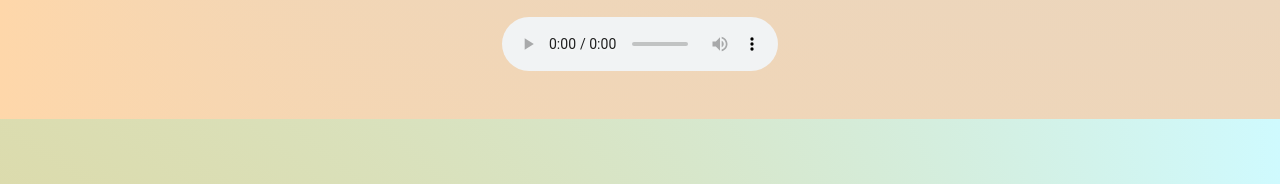
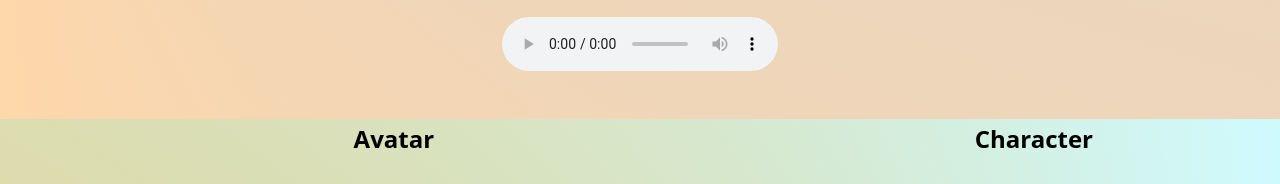
Before and after one commit to Tritintruong114/character-app-tailwindcss, a React (Create React App) app: page / in a window 1280 px wide. Shown: the part 681-865 px from the top of the page. Built offline with nearby package versions, Linux system fonts and the light colour scheme.

Commit message:
This is for some changing in UI

```diff
--- a/src/components/Avatar.jsx
+++ b/src/components/Avatar.jsx
@@ -2,6 +2,7 @@ import React from "react";
 // import PartList from "./PartList";
 import PartOfAvatar from "./PartOfAvatar";
 import PartContainer from "../common/PartContainer";
+import ReactTypingEffect from "react-typing-effect";
 //This is component for main Avatar
 const Avatar = ({
   body,
@@ -21,11 +22,23 @@ const Avatar = ({
 }) => {
   return (
     //   This is big container for the Avater Component
-    <div className="h-screen  md:w-full flex justify-center items-center xl:w-full">
+    <div className="h-screen  md:w-full flex flex-col justify-center items-center relative xl:w-full">
       {/* This is the big container include to the 2 section below */}
-      <div className="w-5/6 h-5/6 shadow-[0px_6px_6px_0px_rgba(0,2,30)]  relative bg-gradient-to-r from-red-200 via-red-300 to-yellow-200 rounded-xl  md:w-3/5 flex-col xl:w-3/5 flex justify-around  items-center">
+      <h1 className="w-full flex justify-center items-center font-bold absolute text-2xl top-1">
+        Avatar
+      </h1>
+      <div className="w-5/6 h-5/6  shadow-[0px_6px_6px_0px_rgba(0,2,30)]  relative bg-gradient-to-r from-red-200 via-red-300 to-yellow-200 rounded-xl  md:w-3/5 flex-col xl:w-3/5 flex justify-around  items-center">
         {/* This is for the Avatar picture container */}
-        <div className="absolute w-full h-5/6 top-6 p-3 flex justify-center items-center">
+        <div className="absolute flex-col w-full h-5/6 top-6 p-3 flex justify-center items-center">
+          <ReactTypingEffect
+            eraseSpeed={25}
+            eraseDelay={2000}
+            speed={21}
+            className="font-bold capitalize text-lg md:text-xl xl:text-xl absolute -top-5 text-cyan-100"
+            text={["Be yourself!✌️"]}
+          />
+
+          {/* <p className="absolute -top-3 font-light">Make A Cool Avatar!</p> */}
           <div className="bg-gradient-to-r shadow-[6.0px_6.0px_3.0px_rgba(0,0,0,0.38)]  from-rose-100 to-teal-100 rounded-xl text-white w-10/12 h-full justify-center items-center flex">
             <PartOfAvatar />
           </div>
--- a/src/components/PartList.jsx
+++ b/src/components/PartList.jsx
@@ -106,6 +106,9 @@ const PartList = (pathOfAssets) => {
   return (
     <div className="h-screen relative justify-center items-center pb-3  w-full flex flex-col">
       {/* This using the main Container */}
+      <h1 className="w-full font- flex justify-center items-center font-bold absolute text-2xl top-1">
+        Character
+      </h1>
       <div className="w-3/4 h-5/6 absolute bottom-8 m-3 shadow-[0px_6px_6px_0px_rgba(0,2,30)] justify-center bg-gradient-to-l   from-rose-100 to-teal-100 rounded-xl  items-center flex">
         <div className=" absolute m-1 py-3 pl-3 scroll-smooth hover:scroll-auto top-1 md:top-2 xl:top-3 flex flex-row overflow-x-scroll w-full gap-3">
           {/* This one using method to render from the arrays of the buttons. */}
```
